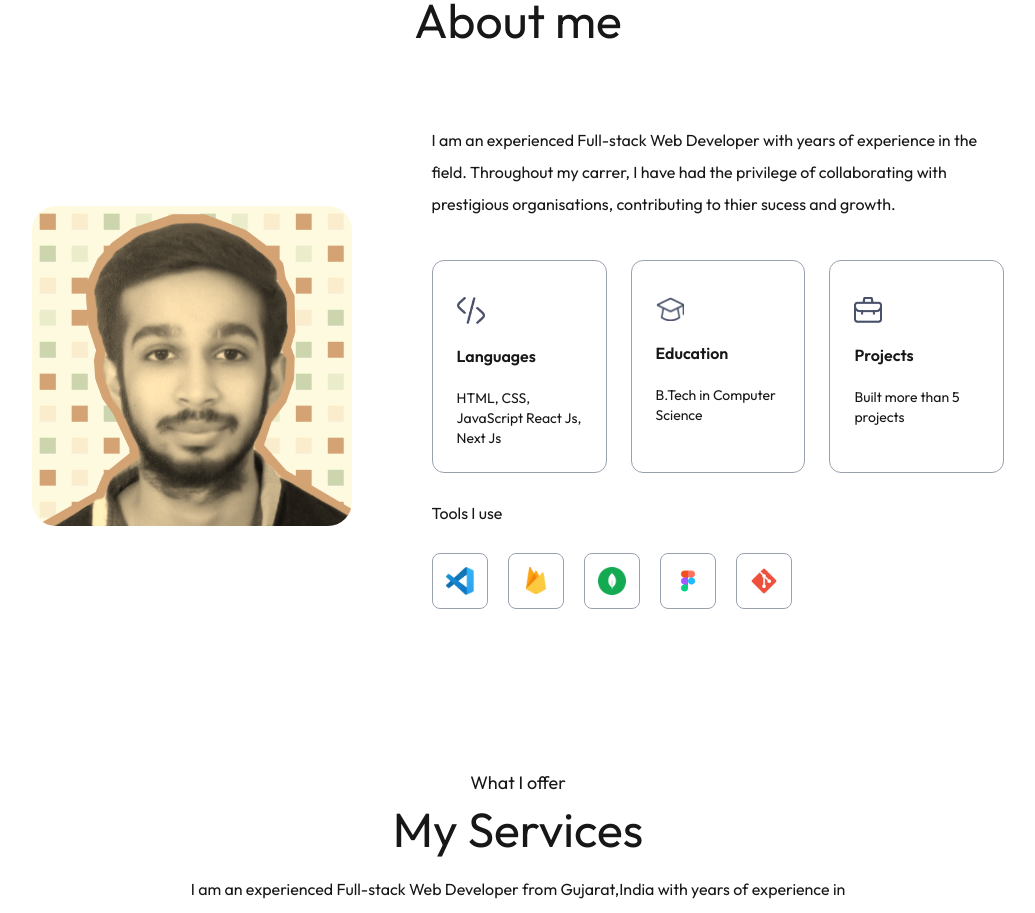
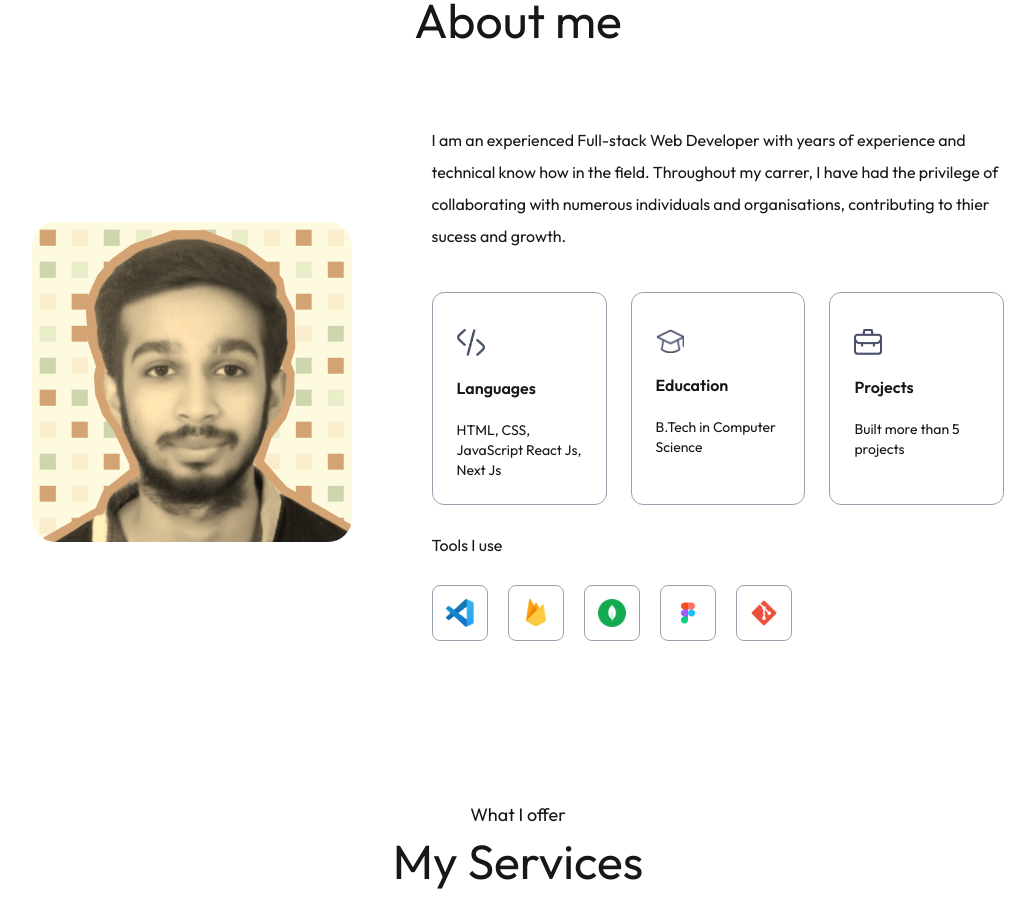
Before and after one commit to Shubham-Thakur999/NEXT_portfolio, a Next.js app: page / in a window 1280 px wide. Shown: the part 880-1793 px from the top of the page, without its empty margins (122-1157 px from the left). Built offline with nearby package versions, Linux system fonts and the light colour scheme; a web font is replaced by a local one.

Commit message:
Update About.jsx

```diff
--- a/app/components/About.jsx
+++ b/app/components/About.jsx
@@ -13,8 +13,8 @@ const About = () => {
                 <Image src={assets.user_image} alt='user' className='w-full rounded-3xl'/>
             </div>
             <div className='flex-1'>
-                <p className='mb-10 max-w-2xl font-Ovo'>I am an experienced Full-stack Web Developer with years of experience in the field.
-            Throughout my carrer, I have had the privilege of collaborating with prestigious organisations,
+                <p className='mb-10 max-w-2xl font-Ovo'>I am an experienced Full-stack Web Developer with years of experience and technical know how in the field.
+            Throughout my carrer, I have had the privilege of collaborating with numerous individuals and organisations,
             contributing to thier sucess and growth.
                 </p>
 
```
